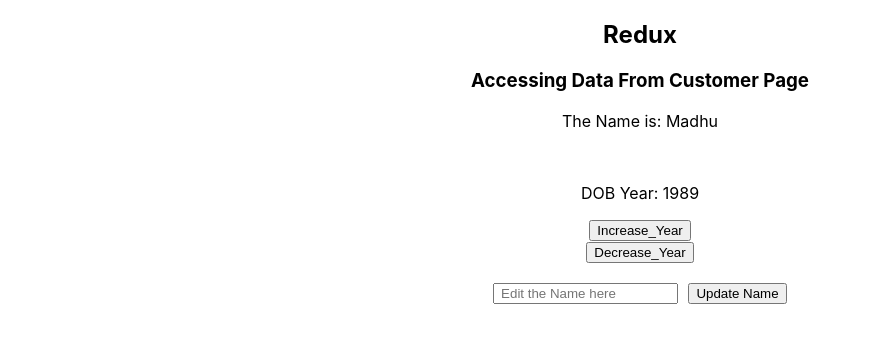
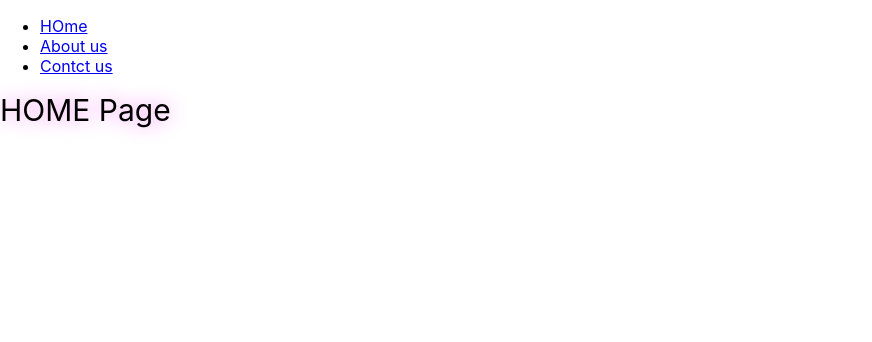
Before and after one commit to klmadhu247/samplerepo, a React (Create React App) app: page / in a window 1280 px wide. Shown: the top 342 px of the page, without its empty margins (0-872 px from the left). Built offline with nearby package versions, Linux system fonts and the light colour scheme.

Commit message:
Routing Practice

```diff
--- a/package.json
+++ b/package.json
@@ -9,6 +9,7 @@
     "react": "^18.3.1",
     "react-dom": "^18.3.1",
     "react-redux": "^9.1.2",
+    "react-router-dom": "^6.25.1",
     "react-scripts": "5.0.1",
     "redux": "^5.0.1",
     "web-vitals": "^2.1.4"
--- a/src/App.js
+++ b/src/App.js
@@ -1,20 +1,34 @@
-
+import { BrowserRouter as Router,Link,Routes,Route } from 'react-router-dom';
 
 import './App.css';
-import store from './Redux/Store'// imported the required store
-import { Provider } from 'react-redux';// imported Provider which we use to wrap the app inside of it so that within this any element can access the store
-import Customer from './Customer'
-
+import Home from './Home';
+import About from './about';
+import Contact from './contact';
 
 function App() {
   return (
-    <Provider store={store}> {/*store access is given to the provider by passing it*/}
-    <div className="App">
-      <h2>Redux </h2>
+    <Router>
+    <div>
 
-      <Customer/>   {/*we can access store only if we mention the element inside Provider*/}
+
+     <ul>
+      <li><Link to='/'>HOme</Link></li>
+      <li><Link to='/about'>About us</Link></li>
+      <li><Link to='/contact'>Contct us</Link></li>
+     </ul>
+
+
+     <Routes>
+      <Route path='/' Component={Home}/>
+      <Route path='/about' Component={About}/>
+      <Route path='/contact' Component={Contact}/>
+     </Routes>
+
+
+
+
     </div>
-    </Provider>
+    </Router>
   );
 }
 
--- a/src/Customer.js
+++ /dev/null
@@ -1,71 +0,0 @@
-import React, { useState } from "react";
-import { connect } from "react-redux";// we need to import this to make the connection between the customer element and Props whcih we get from the store
-import increment from "./Redux/increment";
-import decrement from "./Redux/decrement";
-import updateName from "./Redux/updateName";
-
-function Customer ({Name,Year,increment,decrement,updateName}){
-
-const [newName,setNewName] = useState('')
-
-const handleChange = (e)=>
-{
-    setNewName(e.target.value)
-}
-
-const handleUpdate =()=>
-{
-    updateName(newName)
-    setNewName('')
-}
-
-
-
-    return(
-        <div>
-            <h3>Accessing Data From Customer Page</h3>
-
-            <div>
-                <p>The Name is: {Name}</p><br/>
-                <p>DOB Year: {Year}</p>
-            </div>
-
-            <button onClick={increment}>Increase_Year</button><br/>  {/*we Need to create increase action for this*/}
-            <button onClick={decrement}>Decrease_Year</button>        {/*we Need to create decrease action for this*/}
-
-            <div style={{display:'flex',justifyContent:'center',padding:'20px'}}>
-                <input type="text" value={newName} onChange={handleChange} placeholder=" Edit the Name here" style={{ marginRight: '10px'}}/>
-                <button onClick={handleUpdate}>Update Name</button>   {/*we Need to create UpdateName action for this*/}
-            </div>
-        </div>
-    )
-}
-
-//this page got its access to the store as it is mentioned inside the <Provider></Provider>
-//now we have to convert the data in store to props so that we can access that
-
-const mapStateToProps = (state)=>
-{
-    return{
-        Name:state.Name,
-        Year:state.Year
-
-    }
-
-}
-
-//on clicking the action as to dispatch
- const mapDispatchToProps = (dispatch)=>
- {
-    return{
-        increment:()=> dispatch(increment()),
-        decrement:()=> dispatch(decrement()),
-        updateName:(newName)=> dispatch(updateName(newName))
-
-    }
- }
-
-
-
-
-export default connect (mapStateToProps,mapDispatchToProps) (Customer)
--- /dev/null
+++ b/src/Home.js
@@ -0,0 +1,10 @@
+import React from "react";
+
+function Home (){
+    return(
+        <div style={{textShadow:'0 0 20px violet',fontSize:'30px'}}>
+            HOME Page
+        </div>
+    )
+}
+export default Home
--- a/src/Redux/Constants.js
+++ /dev/null
@@ -1,4 +0,0 @@
-
-export const INCREMENT = 'INCREMENT'
-export const DECREMENT = 'DECREMENT'
-export const UPDATENAME = 'UPDATENAME'
--- a/src/Redux/Reducer.js
+++ /dev/null
@@ -1,27 +0,0 @@
-import { DECREMENT, INCREMENT, UPDATENAME } from "./Constants"
-
-//reducer consisting  a state and action here we are creating a state called initialstate
-const initialState = {
-    Name:'Madhu',
-    Year:1989
-}
-
-//creating reducer
-
-const reducer = (state=initialState,action)=>
-{
-    switch(action.type)
-    {
-        case INCREMENT:
-            return {...state, Year:state.Year+1}
-
-        case DECREMENT:
-            return {...state, Year:state.Year-1}
-        case UPDATENAME:
-            return {...state, Name:action.payload}
-        default:
-            return state
-    }
-}
-
-export default reducer
--- a/src/Redux/Store.js
+++ /dev/null
@@ -1,7 +0,0 @@
-import {createStore} from 'redux';
-import reducer from './Reducer';
-
-
-const store = createStore(reducer)
-
-export default store
--- a/src/Redux/decrement.js
+++ /dev/null
@@ -1,9 +0,0 @@
-import { DECREMENT } from "./Constants";
-
-const decrement = ()=>
-{
-    return{
-        type:DECREMENT
-    }
-}
-export default decrement
--- a/src/Redux/increment.js
+++ /dev/null
@@ -1,10 +0,0 @@
-
-import { INCREMENT } from "./Constants";
-
-const increment = ()=>
-{
-    return{
-        type:INCREMENT
-    }
-}
-export default increment
--- a/src/Redux/updateName.js
+++ /dev/null
@@ -1,10 +0,0 @@
-import { UPDATENAME } from "./Constants"
-
-const updateName = (newName)=>
-{
-    return{
-        type:UPDATENAME,
-        payload:newName
-    }
-}
-export default updateName
--- /dev/null
+++ b/src/about.js
@@ -0,0 +1,10 @@
+import React from "react";
+
+function About (){
+    return(
+        <div style={{textShadow:'0 0 20px violet',fontSize:'30px'}}>
+           About
+        </div>
+    )
+}
+export default About
--- /dev/null
+++ b/src/contact.js
@@ -0,0 +1,10 @@
+import React from "react";
+
+function Contact (){
+    return(
+        <div style={{textShadow:'0 0 20px violet',fontSize:'30px'}}>
+           Contact US
+        </div>
+    )
+}
+export default Contact
```
Also changed, not shown: 1 other file (tests, documents, lock files or other folders).
